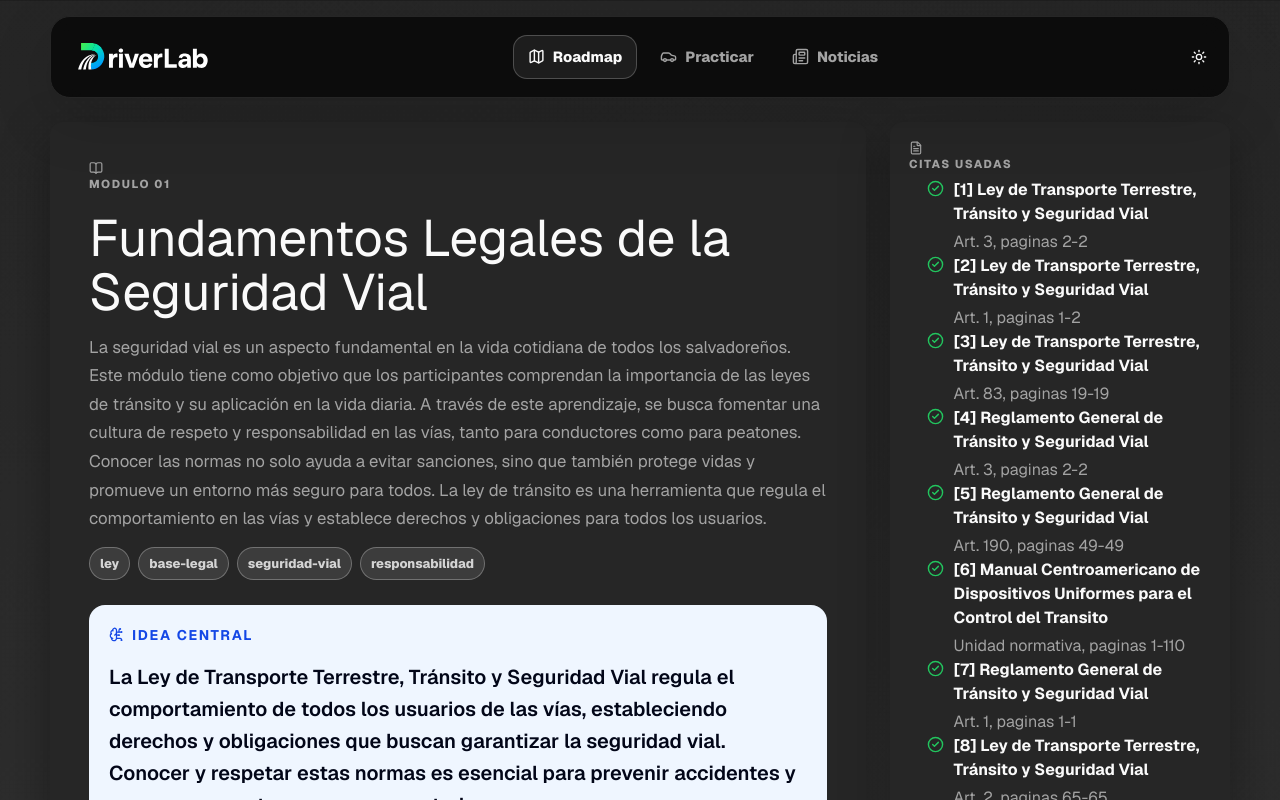
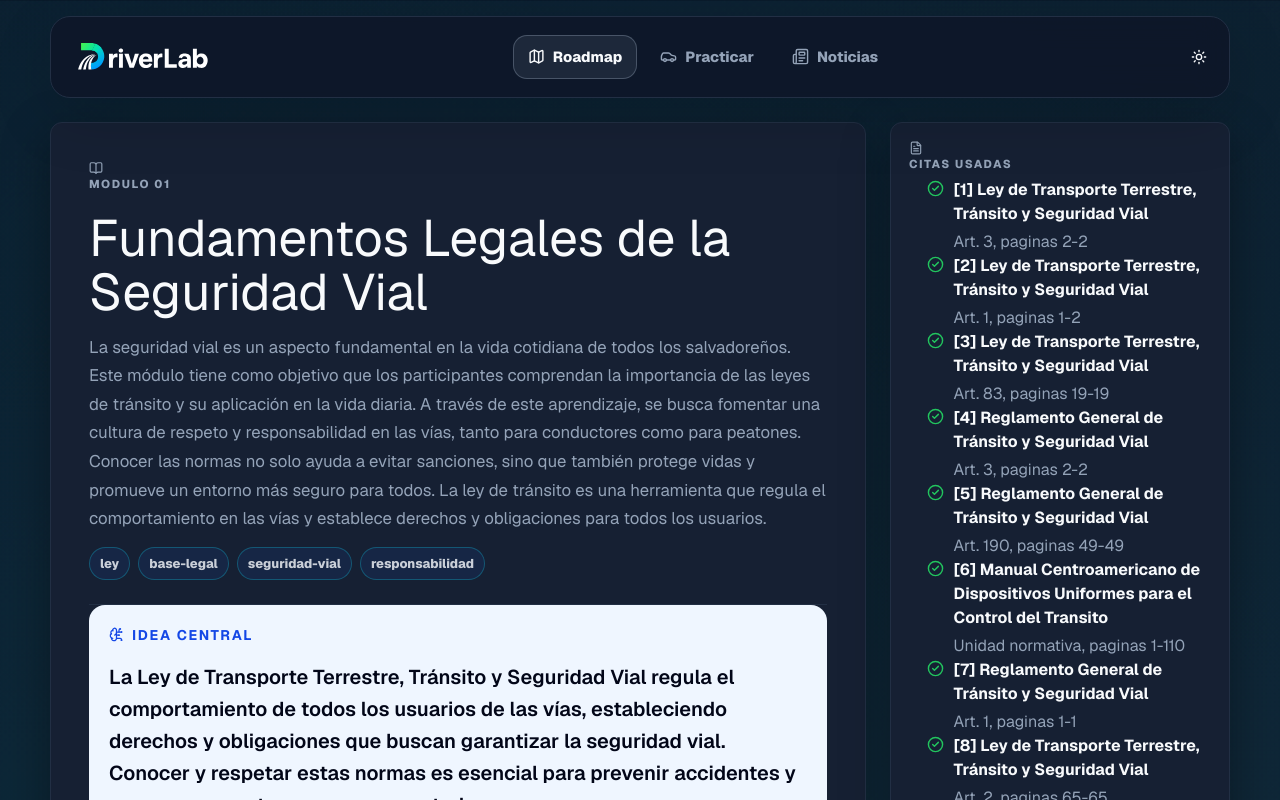
Before and after one commit to driver-labs/app, a Next.js app: page /modulo/01-fundamentos-legales in a window 1280 px wide. Shown: the top 800 px of the page. Built offline with nearby package versions, Linux system fonts and the light colour scheme.

Commit message:
style: update color variables in globals.css for improved accessibility and design consistency

```diff
--- a/src/app/globals.css
+++ b/src/app/globals.css
@@ -4,40 +4,38 @@
 @custom-variant dark (&:is(.dark *));
 
 :root {
-  --background: 0 0% 100%;
-  --foreground: 0 0% 3.9%;
-  --card: 0 0% 100%;
-  --card-foreground: 0 0% 3.9%;
-  --popover: 0 0% 100%;
-  --popover-foreground: 0 0% 3.9%;
-  --primary: 0 0% 9%;
-  --primary-foreground: 0 0% 98%;
-  --secondary: 0 0% 96.1%;
-  --secondary-foreground: 0 0% 9%;
-  --muted: 0 0% 96.1%;
-  /* 38% en vez del 45.1% de shadcn: a 45.1% el contraste contra --muted/--card
-     (96.1%) cae a 4.35:1, por debajo del mínimo WCAG AA de 4.5:1 para texto. */
-  --muted-foreground: 0 0% 38%;
-  --accent: 0 0% 96.1%;
-  --accent-foreground: 0 0% 9%;
-  --destructive: 0 84.2% 60.2%;
+  --background: 222 84% 5%;
+  --foreground: 210 40% 98%;
+  --card: 222 47% 11%;
+  --card-foreground: 210 40% 98%;
+  --popover: 222 47% 11%;
+  --popover-foreground: 210 40% 98%;
+  --primary: 221 83% 53%;
+  --primary-foreground: 210 40% 98%;
+  --secondary: 188 86% 43%;
+  --secondary-foreground: 222 84% 5%;
+  --muted: 217 33% 18%;
+  --muted-foreground: 215 20% 65%;
+  --accent: 142 71% 45%;
+  --accent-foreground: 222 84% 5%;
+  --destructive: 0 84% 60%;
   --destructive-foreground: 0 0% 98%;
-  --border: 0 0% 89.8%;
-  --input: 0 0% 89.8%;
-  --ring: 0 0% 3.9%;
-  --chart-1: 12 76% 61%;
-  --chart-2: 173 58% 39%;
-  --chart-3: 197 37% 24%;
-  --chart-4: 43 74% 66%;
-  --chart-5: 27 87% 67%;
+  --border: 217 33% 20%;
+  --input: 217 33% 20%;
+  --ring: 188 86% 43%;
+  --chart-1: 221 83% 53%;
+  --chart-2: 188 86% 43%;
+  --chart-3: 142 71% 45%;
+  --chart-4: 258 90% 66%;
+  --chart-5: 38 92% 50%;
   --radius: 0.5rem;
 
-  /* Alias históricos de la UI, re-mapeados a los tokens neutros. */
-  --primary-hover: hsl(var(--primary) / 0.85);
+  /* Alias históricos de la UI DriverLab. */
+  --primary-hover: #1d4ed8;
   --warning: #f59e0b;
   --danger: hsl(var(--destructive));
   --surface: hsl(var(--card));
-  --elevated: hsl(var(--secondary));
+  --elevated: #162033;
   --panel: hsl(var(--card));
   --panel-muted: hsl(var(--muted));
   --ink: hsl(var(--foreground));
@@ -57,30 +55,30 @@
 }
 
 .dark {
-  --background: 0 0% 3.9%;
-  --foreground: 0 0% 98%;
-  --card: 0 0% 3.9%;
-  --card-foreground: 0 0% 98%;
-  --popover: 0 0% 3.9%;
-  --popover-foreground: 0 0% 98%;
-  --primary: 0 0% 98%;
-  --primary-foreground: 0 0% 9%;
-  --secondary: 0 0% 14.9%;
-  --secondary-foreground: 0 0% 98%;
-  --muted: 0 0% 14.9%;
-  --muted-foreground: 0 0% 63.9%;
-  --accent: 0 0% 14.9%;
-  --accent-foreground: 0 0% 98%;
-  --destructive: 0 62.8% 30.6%;
+  --background: 222 84% 5%;
+  --foreground: 210 40% 98%;
+  --card: 222 47% 11%;
+  --card-foreground: 210 40% 98%;
+  --popover: 222 47% 11%;
+  --popover-foreground: 210 40% 98%;
+  --primary: 221 83% 53%;
+  --primary-foreground: 210 40% 98%;
+  --secondary: 188 86% 43%;
+  --secondary-foreground: 222 84% 5%;
+  --muted: 217 33% 18%;
+  --muted-foreground: 215 20% 65%;
+  --accent: 142 71% 45%;
+  --accent-foreground: 222 84% 5%;
+  --destructive: 0 84% 60%;
   --destructive-foreground: 0 0% 98%;
-  --border: 0 0% 14.9%;
-  --input: 0 0% 14.9%;
-  --ring: 0 0% 83.1%;
-  --chart-1: 220 70% 50%;
-  --chart-2: 160 60% 45%;
-  --chart-3: 30 80% 55%;
-  --chart-4: 280 65% 60%;
-  --chart-5: 340 75% 55%;
+  --border: 217 33% 20%;
+  --input: 217 33% 20%;
+  --ring: 188 86% 43%;
+  --chart-1: 221 83% 53%;
+  --chart-2: 188 86% 43%;
+  --chart-3: 142 71% 45%;
+  --chart-4: 258 90% 66%;
+  --chart-5: 38 92% 50%;
 }
 
 @theme inline {
```
